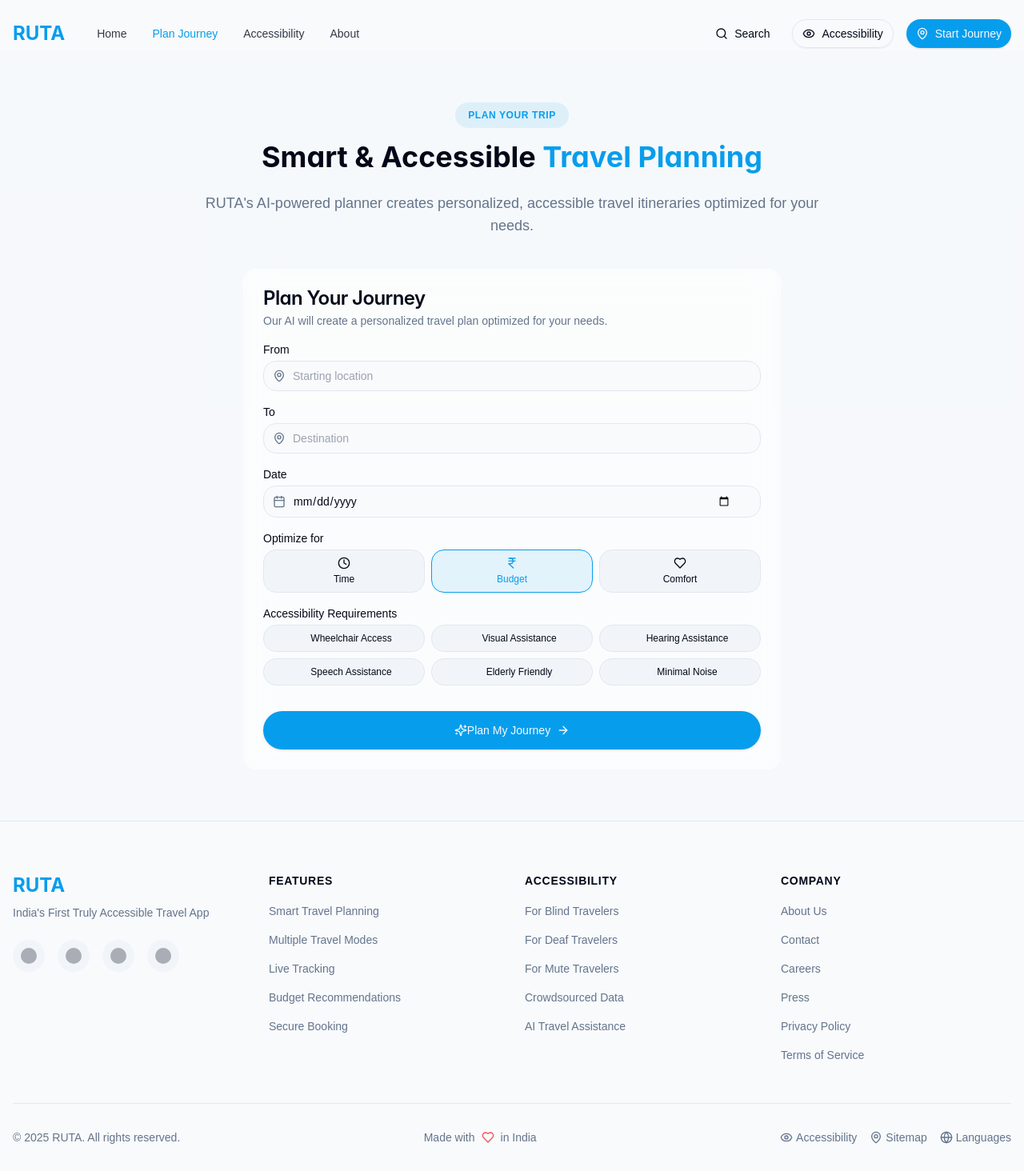
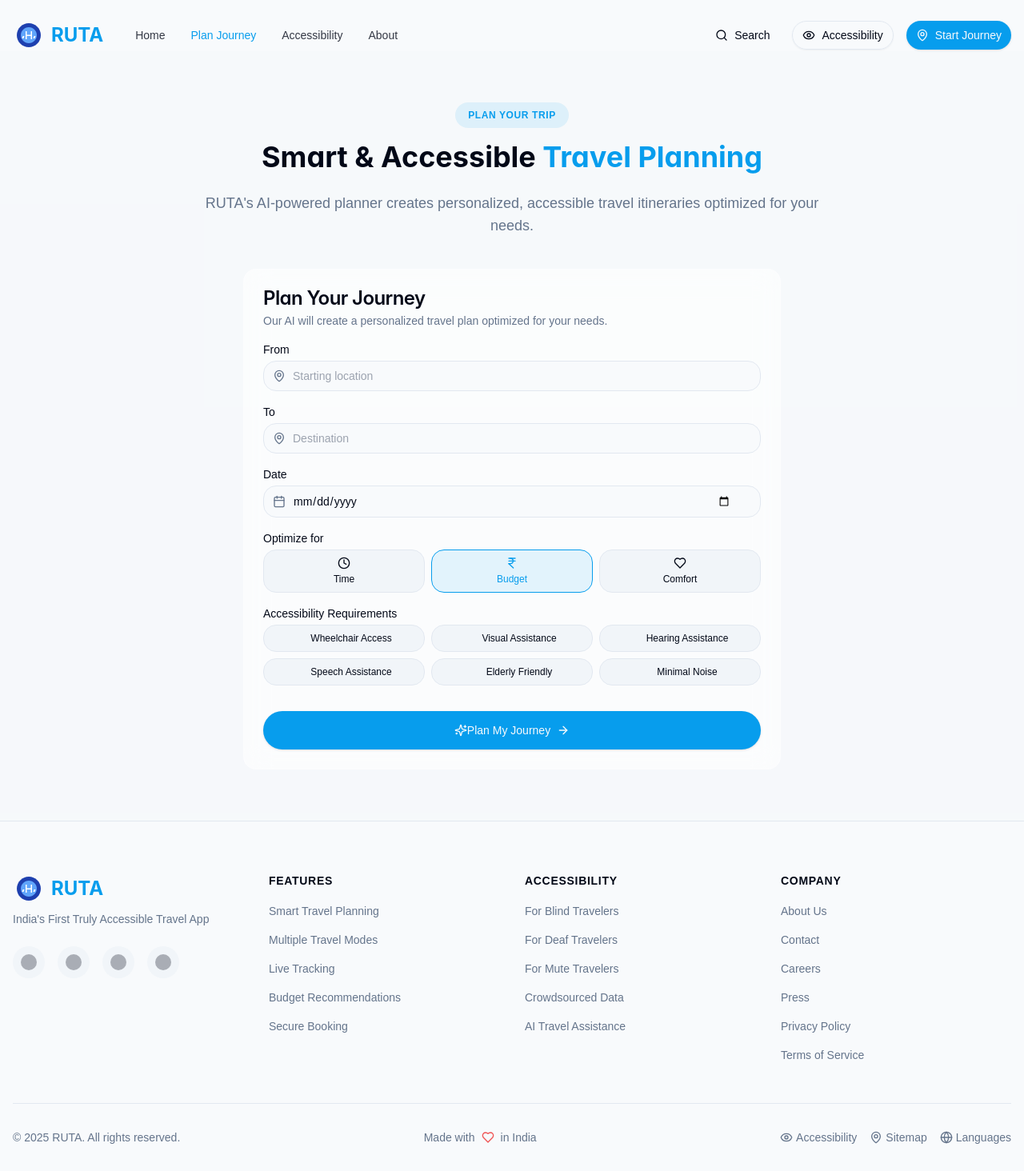
Before and after one commit to nithinboddula15/ruta-accessible-journeys, a React (Vite) app: page /plan-journey in a window 1280 px wide. Shown: the whole page at 80% size. Built offline with nearby package versions, Linux system fonts and the light colour scheme.

Commit message:
Add logo to website
The prompt requests to add a logo to the website, potentially involving a rebuild.

```diff
--- a/src/components/journey/AIPlanningForm.tsx
+++ b/src/components/journey/AIPlanningForm.tsx
@@ -1,4 +1,3 @@
-
 import { useState } from "react";
 import { CustomCard, CardHeader, CardTitle, CardDescription, CardContent } from "@/components/ui/CustomCard";
 import { CustomButton } from "@/components/ui/CustomButton";
@@ -179,8 +178,7 @@ const AIPlanningForm = ({ onPlanComplete }: AIPlanningFormProps) => {
             <CustomButton
               variant="default"
               arrow
-              className="w-full"
-              disabled={isLoading}
+              className={cn("w-full", isLoading && "opacity-70 pointer-events-none")}
             >
               {isLoading ? (
                 <>
@@ -201,7 +199,6 @@ const AIPlanningForm = ({ onPlanComplete }: AIPlanningFormProps) => {
   );
 };
 
-// Mock function to generate plan data based on inputs
 function generateMockPlan(
   from: string,
   to: string,
@@ -209,7 +206,6 @@ function generateMockPlan(
   optimizeFor: "time" | "budget" | "comfort",
   accessibility: string[]
 ) {
-  // Format date in a more readable format
   const formattedDate = new Date(date).toLocaleDateString("en-IN", {
     weekday: "long",
     year: "numeric",
@@ -217,7 +213,6 @@ function generateMockPlan(
     day: "numeric"
   });
 
-  // Generate mock duration, cost and comfort based on optimization choice
   let duration = "3h 30m";
   let cost = 1200;
   let comfort = 3;
@@ -236,7 +231,6 @@ function generateMockPlan(
     comfort = 5;
   }
 
-  // Generate accessibility features based on selections
   const accessibilityFeatures = accessibility.map(feature => {
     switch(feature) {
       case "wheelchair": return "Wheelchair accessible route";
@@ -249,7 +243,6 @@ function generateMockPlan(
     }
   }).filter(f => f);
 
-  // Generate steps with appropriate accessibility considerations
   const steps = [
     {
       title: `Depart from ${from}`,
--- a/src/components/layout/Footer.tsx
+++ b/src/components/layout/Footer.tsx
@@ -10,8 +10,13 @@ const Footer = () => {
         <div className="grid grid-cols-1 md:grid-cols-4 gap-8 mb-12">
           <div>
             <div className="mb-6">
-              <Link to="/" className="text-2xl font-display font-bold text-primary">
-                RUTA
+              <Link to="/" className="flex items-center">
+                <img
+                  src="/ruta-logo.svg"
+                  alt="RUTA Logo"
+                  className="h-10 w-auto mr-2"
+                />
+                <span className="text-2xl font-display font-bold text-primary">RUTA</span>
               </Link>
               <p className="mt-2 text-sm text-muted-foreground">
                 India's First Truly Accessible Travel App
--- a/src/components/layout/Header.tsx
+++ b/src/components/layout/Header.tsx
@@ -32,8 +32,13 @@ const Header = () => {
     >
       <div className="container mx-auto px-4 flex items-center justify-between">
         <div className="flex items-center">
-          <Link to="/" className="text-2xl font-display font-bold text-primary">
-            RUTA
+          <Link to="/" className="flex items-center">
+            <img
+              src="/ruta-logo.svg"
+              alt="RUTA Logo"
+              className="h-10 w-auto mr-2"
+            />
+            <span className="text-2xl font-display font-bold text-primary">RUTA</span>
           </Link>
 
           <nav className="hidden md:flex ml-10 space-x-8">
```
Also changed, not shown: public/ruta-logo.svg (added).
